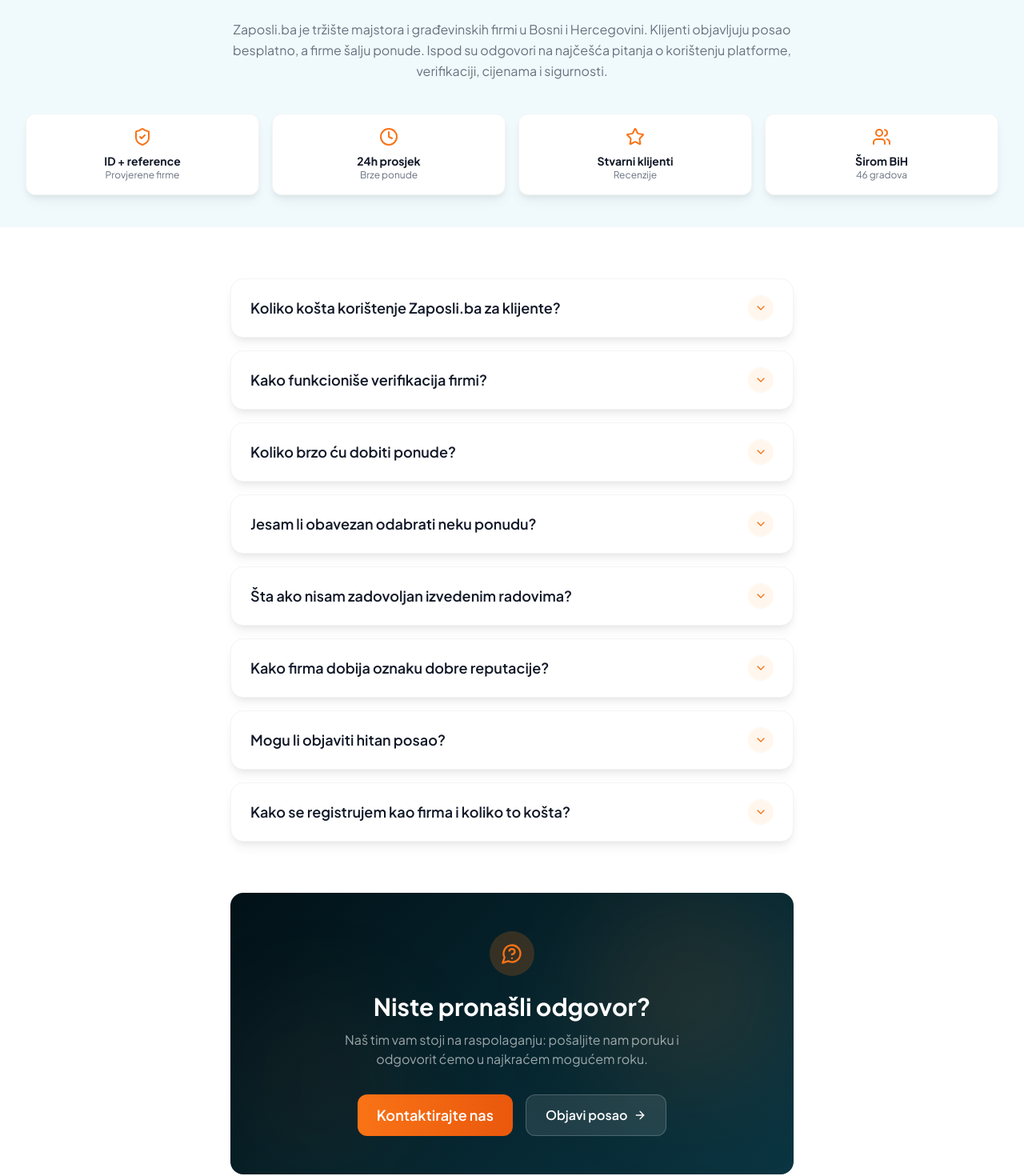
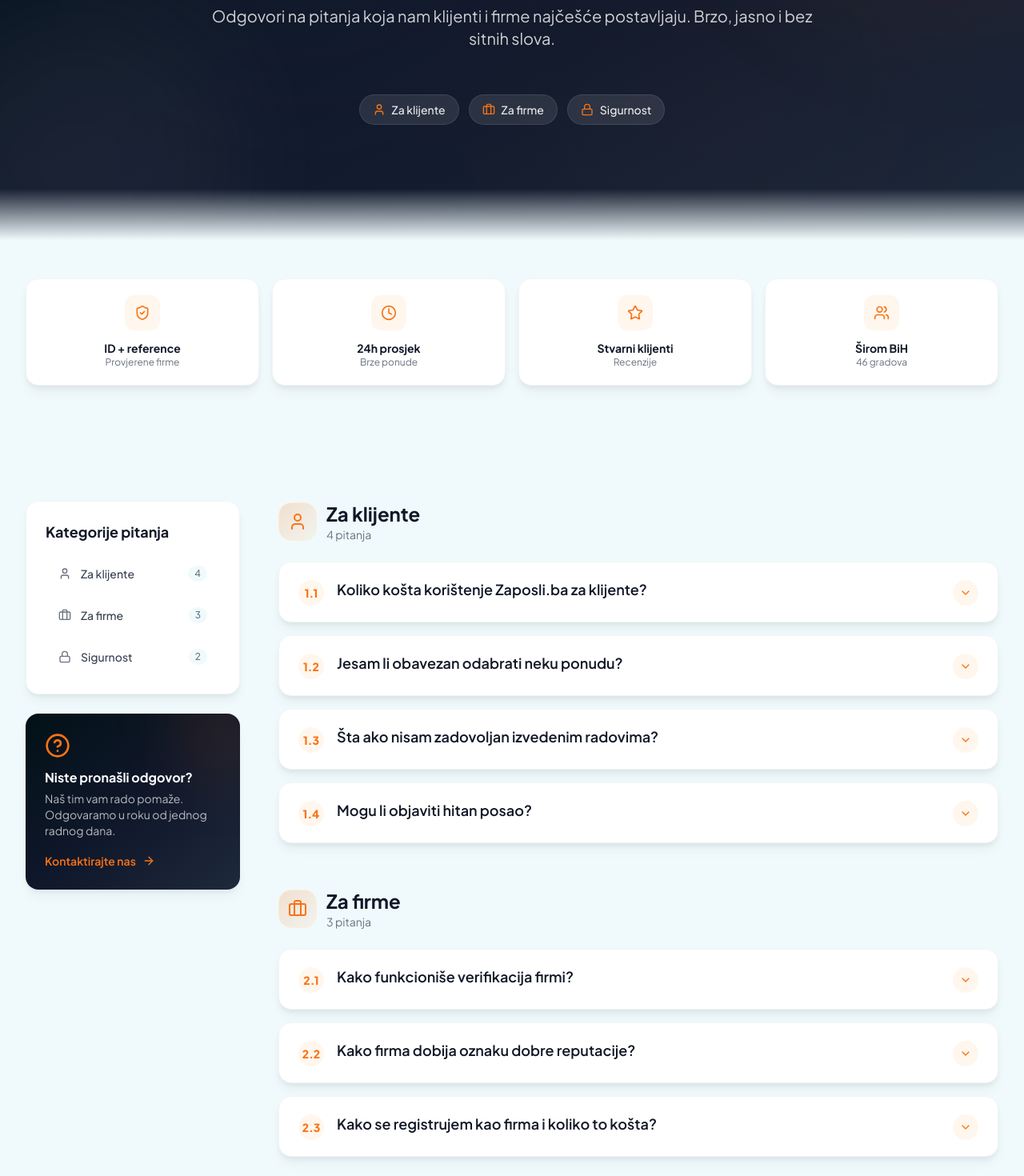
Before and after one commit to ocjenime/zaposli.ba, a Next.js app: page /faq in a window 1280 px wide. Shown: the part 480-1950 px from the top of the page at 80% size. Built offline with nearby package versions, Linux system fonts and the light colour scheme; no server answers.

Commit message:
feat: premium Higgsfield redesign of /faq/ with grouped accordion, sticky nav and FAQPage schema

```diff
--- a/app/faq/page.tsx
+++ b/app/faq/page.tsx
@@ -3,7 +3,19 @@ import Footer from '@/components/Footer';
 import PageHero from '@/components/ui/PageHero';
 import Breadcrumbs from '@/components/ui/Breadcrumbs';
 import Link from 'next/link';
-import { ChevronDown, MessageCircleQuestion, ShieldCheck, Clock, Star, Users, ArrowRight } from 'lucide-react';
+import {
+  HelpCircle,
+  ChevronDown,
+  ShieldCheck,
+  Clock,
+  Star,
+  Users,
+  ArrowRight,
+  User,
+  Briefcase,
+  Lock,
+  MessageCircleQuestion,
+} from 'lucide-react';
 import { faqs, cities } from '@/lib/data';
 import { JsonLd, faqSchema } from '@/lib/jsonld';
 import type { Metadata } from 'next';
@@ -23,6 +35,51 @@ const trustBadges = [
   { icon: Users, label: `${cities.length} gradova`, value: 'Širom BiH' },
 ];
 
+interface FaqGroup {
+  id: string;
+  label: string;
+  icon: React.ElementType;
+  items: { question: string; answer: string }[];
+}
+
+const groups: FaqGroup[] = [
+  {
+    id: 'klijenti',
+    label: 'Za klijente',
+    icon: User,
+    items: faqs.filter((f) =>
+      [
+        'Koliko košta korištenje Zaposli.ba za klijente?',
+        'Jesam li obavezan odabrati neku ponudu?',
+        'Šta ako nisam zadovoljan izvedenim radovima?',
+        'Mogu li objaviti hitan posao?',
+      ].includes(f.question)
+    ),
+  },
+  {
+    id: 'firme',
+    label: 'Za firme',
+    icon: Briefcase,
+    items: faqs.filter((f) =>
+      [
+        'Kako funkcioniše verifikacija firmi?',
+        'Kako firma dobija oznaku dobre reputacije?',
+        'Kako se registrujem kao firma i koliko to košta?',
+      ].includes(f.question)
+    ),
+  },
+  {
+    id: 'sigurnost',
+    label: 'Sigurnost',
+    icon: Lock,
+    items: faqs.filter((f) =>
+      ['Koliko brzo ću dobiti ponude?', 'Šta ako nisam zadovoljan izvedenim radovima?'].includes(
+        f.question
+      )
+    ),
+  },
+];
+
 export default function FaqPage() {
   return (
     <div className="min-h-screen flex flex-col">
@@ -31,27 +88,41 @@ export default function FaqPage() {
         <Breadcrumbs items={[{ name: 'Česta pitanja' }]} />
         <PageHero
           title="Česta pitanja"
-          subtitle="Odgovori na pitanja koja nam klijenti i firme najčešće postavljaju"
-        />
+          subtitle="Odgovori na pitanja koja nam klijenti i firme najčešće postavljaju. Brzo, jasno i bez sitnih slova."
+          eyebrow="Podrška"
+          icon={HelpCircle}
+          align="center"
+          size="lg"
+          gradient="bg-gradient-to-br from-ink via-slate-900 to-slate-800"
+        >
+          <div className="flex flex-wrap items-center justify-center gap-3 mt-6">
+            {groups.map((group) => (
+              <a
+                key={group.id}
+                href={`#${group.id}`}
+                className="inline-flex items-center gap-2 rounded-full bg-white/10 backdrop-blur-md border border-white/10 px-4 py-2 text-sm font-medium text-white/90 hover:bg-white/15 transition-colors"
+              >
+                <group.icon className="w-4 h-4 text-brand-orange" />
+                {group.label}
+              </a>
+            ))}
+          </div>
+        </PageHero>
+
         <JsonLd data={faqSchema(faqs)} />
 
-        {/* SEO intro + trust badges */}
-        <section className="py-10 bg-cloud">
+        {/* Trust badges */}
+        <section className="py-12 bg-cloud">
           <div className="mx-auto max-w-7xl px-4 sm:px-6 lg:px-8">
-            <div className="max-w-3xl mx-auto text-center mb-10">
-              <p className="text-steel leading-relaxed">
-                Zaposli.ba je tržište majstora i građevinskih firmi u Bosni i Hercegovini. Klijenti
-                objavljuju posao besplatno, a firme šalju ponude. Ispod su odgovori na najčešća
-                pitanja o korištenju platforme, verifikaciji, cijenama i sigurnosti.
-              </p>
-            </div>
             <div className="grid grid-cols-2 md:grid-cols-4 gap-4">
               {trustBadges.map((badge) => (
                 <div
                   key={badge.label}
-                  className="bg-white rounded-xl border border-gray-100 p-4 text-center shadow-card"
+                  className="group bg-white rounded-2xl border border-gray-100 p-5 text-center shadow-card hover:shadow-card-hover transition-all"
                 >
-                  <badge.icon className="w-6 h-6 text-brand-orange mx-auto mb-2" />
+                  <div className="w-11 h-11 rounded-xl bg-orange-50 flex items-center justify-center mx-auto mb-3 group-hover:scale-105 transition-transform">
+                    <badge.icon className="w-5 h-5 text-brand-orange" />
+                  </div>
                   <p className="text-sm font-bold text-gray-900">{badge.value}</p>
                   <p className="text-xs text-steel">{badge.label}</p>
                 </div>
@@ -60,58 +131,125 @@ export default function FaqPage() {
           </div>
         </section>
 
-        {/* FAQ lista */}
-        <section className="py-16">
-          <div className="mx-auto max-w-3xl px-4 sm:px-6 lg:px-8">
+        {/* FAQ content with sticky sidebar */}
+        <section className="py-16 md:py-24 bg-cloud">
+          <div className="mx-auto max-w-7xl px-4 sm:px-6 lg:px-8">
+            <div className="grid lg:grid-cols-12 gap-8 lg:gap-12">
+              {/* Sidebar */}
+              <aside className="lg:col-span-4 xl:col-span-3">
+                <div className="sticky top-28 space-y-6">
+                  <div className="bg-white rounded-2xl border border-gray-100 p-6 shadow-card">
+                    <h2 className="text-lg font-bold text-gray-900 mb-4">Kategorije pitanja</h2>
+                    <nav className="space-y-2">
+                      {groups.map((group) => (
+                        <a
+                          key={group.id}
+                          href={`#${group.id}`}
+                          className="flex items-center gap-3 rounded-xl px-4 py-3 text-sm font-medium text-gray-700 hover:bg-cloud hover:text-brand-orange transition-colors"
+                        >
+                          <group.icon className="w-4 h-4 text-steel" />
+                          {group.label}
+                          <span className="ml-auto text-xs text-steel bg-cloud px-2 py-0.5 rounded-full">
+                            {group.items.length}
+                          </span>
+                        </a>
+                      ))}
+                    </nav>
+                  </div>
+
+                  <div className="relative overflow-hidden rounded-2xl bg-gradient-to-br from-ink via-slate-900 to-slate-800 p-6 text-white shadow-card">
+                    <div className="absolute top-0 right-0 w-32 h-32 bg-brand-orange/10 rounded-full blur-2xl translate-x-1/3 -translate-y-1/3" />
+                    <div className="relative">
+                      <HelpCircle className="w-8 h-8 text-brand-orange mb-3" />
+                      <h3 className="text-base font-bold mb-1">Niste pronašli odgovor?</h3>
+                      <p className="text-sm text-white/70 mb-4">
+                        Naš tim vam rado pomaže. Odgovaramo u roku od jednog radnog dana.
+                      </p>
+                      <Link
+                        href="/kontakt/"
+                        className="inline-flex items-center gap-2 text-sm font-semibold text-brand-orange hover:text-brand-orange-dark transition-colors"
+                      >
+                        Kontaktirajte nas <ArrowRight className="w-4 h-4" />
+                      </Link>
+                    </div>
+                  </div>
+                </div>
+              </aside>
+
+              {/* Groups */}
+              <div className="lg:col-span-8 xl:col-span-9 space-y-14">
+                {groups.map((group, groupIndex) => (
+                  <div key={group.id} id={group.id} className="scroll-mt-28">
+                    <div className="flex items-center gap-3 mb-6">
+                      <div className="w-12 h-12 rounded-2xl bg-gradient-to-br from-brand-orange/20 to-brand-orange/5 border border-orange-100 flex items-center justify-center">
+                        <group.icon className="w-6 h-6 text-brand-orange" />
+                      </div>
+                      <div>
+                        <h2 className="text-2xl font-bold text-gray-900">{group.label}</h2>
+                        <p className="text-sm text-steel">
+                          {group.items.length} {group.items.length === 1 ? 'pitanje' : 'pitanja'}
+                        </p>
+                      </div>
+                    </div>
+
                     <div className="space-y-4">
-              {faqs.map((faq, i) => (
+                      {group.items.map((faq, i) => (
                         <details
-                  key={i}
-                  className="group bg-white rounded-2xl border border-gray-100 shadow-card overflow-hidden"
+                          key={faq.question}
+                          className="group bg-white rounded-2xl border border-gray-100 shadow-card overflow-hidden open:ring-1 open:ring-brand-orange/20 open:border-brand-orange/30 transition-all"
                         >
-                  <summary className="flex items-center justify-between gap-4 cursor-pointer list-none px-6 py-5 hover:bg-cloud/60 transition-colors [&::-webkit-details-marker]:hidden">
+                          <summary className="flex items-start justify-between gap-4 cursor-pointer list-none px-6 py-5 hover:bg-cloud/60 transition-colors [&::-webkit-details-marker]:hidden">
+                            <div className="flex items-start gap-4">
+                              <span className="hidden sm:flex w-8 h-8 rounded-full bg-orange-50 text-brand-orange text-sm font-extrabold items-center justify-center shrink-0 mt-0.5">
+                                {groupIndex + 1}.{i + 1}
+                              </span>
                               <span className="font-semibold text-gray-900 text-base md:text-lg pr-4">
                                 {faq.question}
                               </span>
-                    <span className="shrink-0 w-8 h-8 rounded-full bg-primary-50 flex items-center justify-center group-open:bg-brand-orange transition-colors">
+                            </div>
+                            <span className="shrink-0 w-8 h-8 rounded-full bg-orange-50 flex items-center justify-center group-open:bg-brand-orange transition-colors mt-0.5">
                               <ChevronDown className="w-4 h-4 text-brand-orange group-open:text-white group-open:rotate-180 transition-all" />
                             </span>
                           </summary>
-                  <div className="px-6 pb-6 pt-1">
+                          <div className="px-6 pb-6 pt-1 sm:pl-[4.5rem]">
                             <p className="text-steel leading-relaxed">{faq.answer}</p>
                           </div>
                         </details>
                       ))}
                     </div>
                   </div>
+                ))}
+              </div>
+            </div>
+          </div>
         </section>
 
         {/* CTA */}
-        <section className="pb-20">
-          <div className="mx-auto max-w-3xl px-4 sm:px-6 lg:px-8">
-            <div className="bg-gradient-hero rounded-2xl p-8 md:p-12 text-center relative overflow-hidden">
-              <div className="absolute top-0 right-0 w-64 h-64 bg-brand-orange/10 rounded-full blur-3xl" />
-              <div className="absolute bottom-0 left-0 w-56 h-56 bg-brand-orange/5 rounded-full blur-3xl" />
+        <section className="pb-20 bg-cloud">
+          <div className="mx-auto max-w-5xl px-4 sm:px-6 lg:px-8">
+            <div className="relative overflow-hidden rounded-3xl bg-gradient-to-br from-ink via-slate-900 to-slate-800 p-8 md:p-14 text-center shadow-float">
+              <div className="absolute top-0 right-0 w-72 h-72 bg-brand-orange/10 rounded-full blur-3xl translate-x-1/3 -translate-y-1/3" />
+              <div className="absolute bottom-0 left-0 w-64 h-64 bg-brand-orange/5 rounded-full blur-3xl -translate-x-1/4 translate-y-1/4" />
               <div className="relative">
-                <div className="w-14 h-14 bg-brand-orange/20 rounded-full flex items-center justify-center mx-auto mb-5">
-                  <MessageCircleQuestion className="w-7 h-7 text-brand-orange" />
+                <div className="w-16 h-16 bg-brand-orange/20 rounded-2xl flex items-center justify-center mx-auto mb-5">
+                  <MessageCircleQuestion className="w-8 h-8 text-brand-orange" />
                 </div>
-                <h2 className="text-2xl md:text-3xl font-bold text-white mb-3">
-                  Niste pronašli odgovor?
+                <h2 className="text-2xl md:text-4xl font-extrabold text-white mb-4">
+                  I dalje imate pitanja?
                 </h2>
-                <p className="text-white/60 mb-8 max-w-md mx-auto">
-                  Naš tim vam stoji na raspolaganju: pošaljite nam poruku i odgovorit ćemo u najkraćem mogućem roku.
+                <p className="text-white/70 mb-8 max-w-lg mx-auto text-lg">
+                  Naš tim vam stoji na raspolaganju. Pošaljite nam poruku i odgovorit ćemo u najkraćem mogućem roku.
                 </p>
                 <div className="flex flex-col sm:flex-row justify-center gap-4">
-                  <Link href="/kontakt/" className="btn-primary text-lg">
+                  <Link href="/kontakt/" className="btn-primary text-lg px-8 py-4">
                     Kontaktirajte nas
                   </Link>
                   <Link
                     href="/objavi-projekat/"
-                    className="inline-flex items-center justify-center gap-2 bg-white/10 text-white border border-white/20 px-6 py-3 rounded-xl font-semibold hover:bg-white/15 transition-colors"
+                    className="inline-flex items-center justify-center gap-2 bg-white/10 text-white border border-white/20 px-8 py-4 rounded-xl font-semibold hover:bg-white/15 transition-colors"
                   >
                     Objavi posao
-                    <ArrowRight className="w-4 h-4" />
+                    <ArrowRight className="w-5 h-5" />
                   </Link>
                 </div>
               </div>
```
Lines whose indentation alone changed are shown as unchanged.
